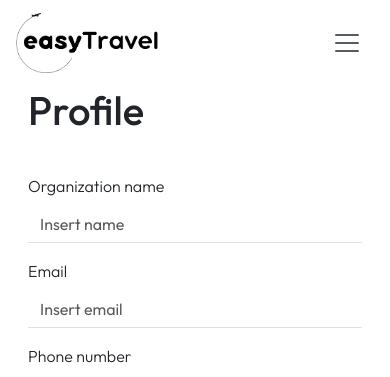
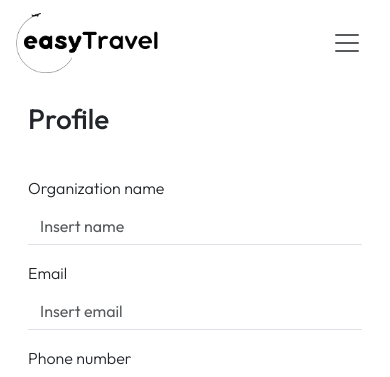
Before and after one commit to javar0ne/easyTravel, a Flask app: template app/blueprints/organization/templates/organization-profile.html in a window 390 px wide. Shown: the top 377 px of the page. Run offline with Flask 3, Linux system fonts and the light colour scheme; the template is opened without the code that fills it, so the values that code supplies are empty; parts of the project's set-up code (start-up, migrations or seed data) failed here and were passed over; some libraries are stand-ins or nearby versions.

Commit message:
fix: responsive organization profile

```diff
--- a/app/blueprints/organization/templates/organization-profile.html
+++ b/app/blueprints/organization/templates/organization-profile.html
@@ -5,9 +5,10 @@
 {% endblock %}
 {% block content %}
 <div class="container mx-auto">
-    <div class="row mb-3 mb-md-3">
+    <div class="row mt-3 mt-md-0 mb-3 mb-md-3">
         <div class="col">
-            <h1 class="fs-40">Profile</h1>
+            <h1 class="d-none d-md-block fs-40">Profile</h1>
+            <h1 class="d-block d-md-none fs-28">Profile</h1>
         </div>
     </div>
     <div class="row">
```
